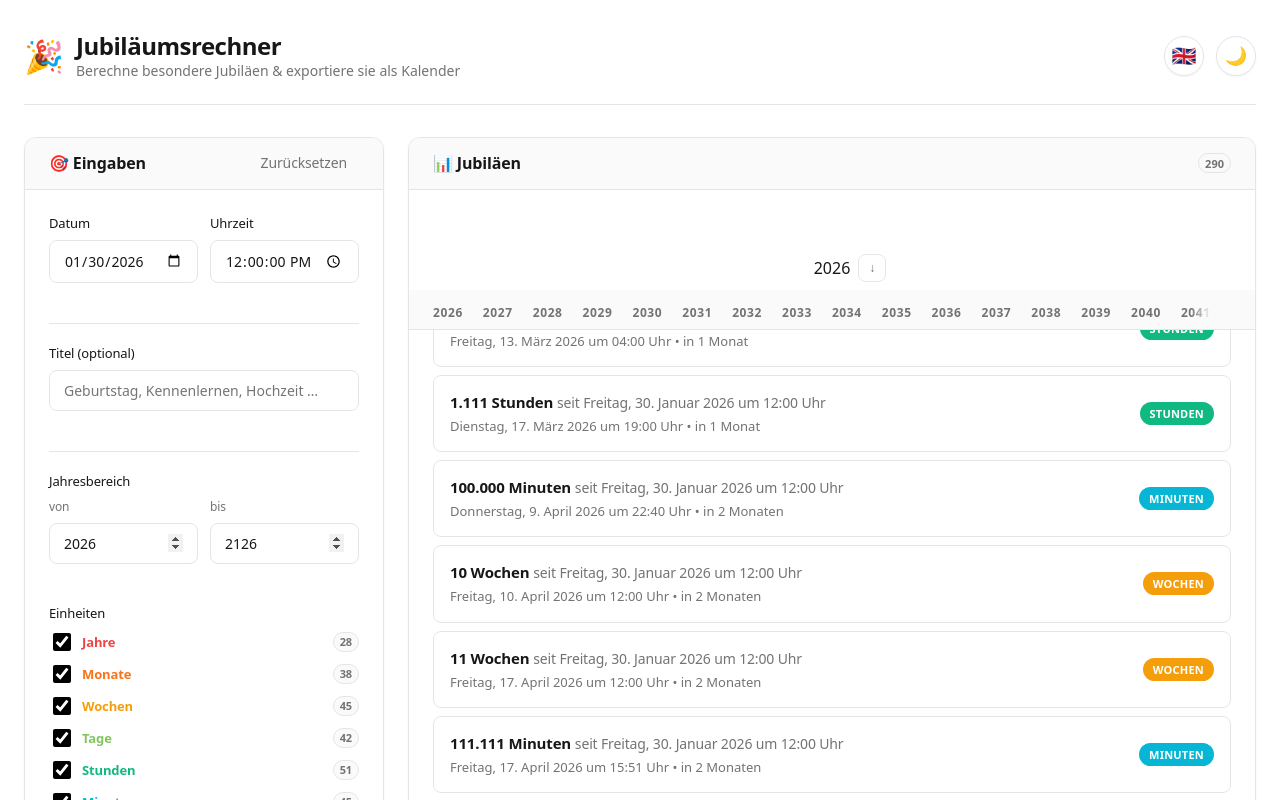
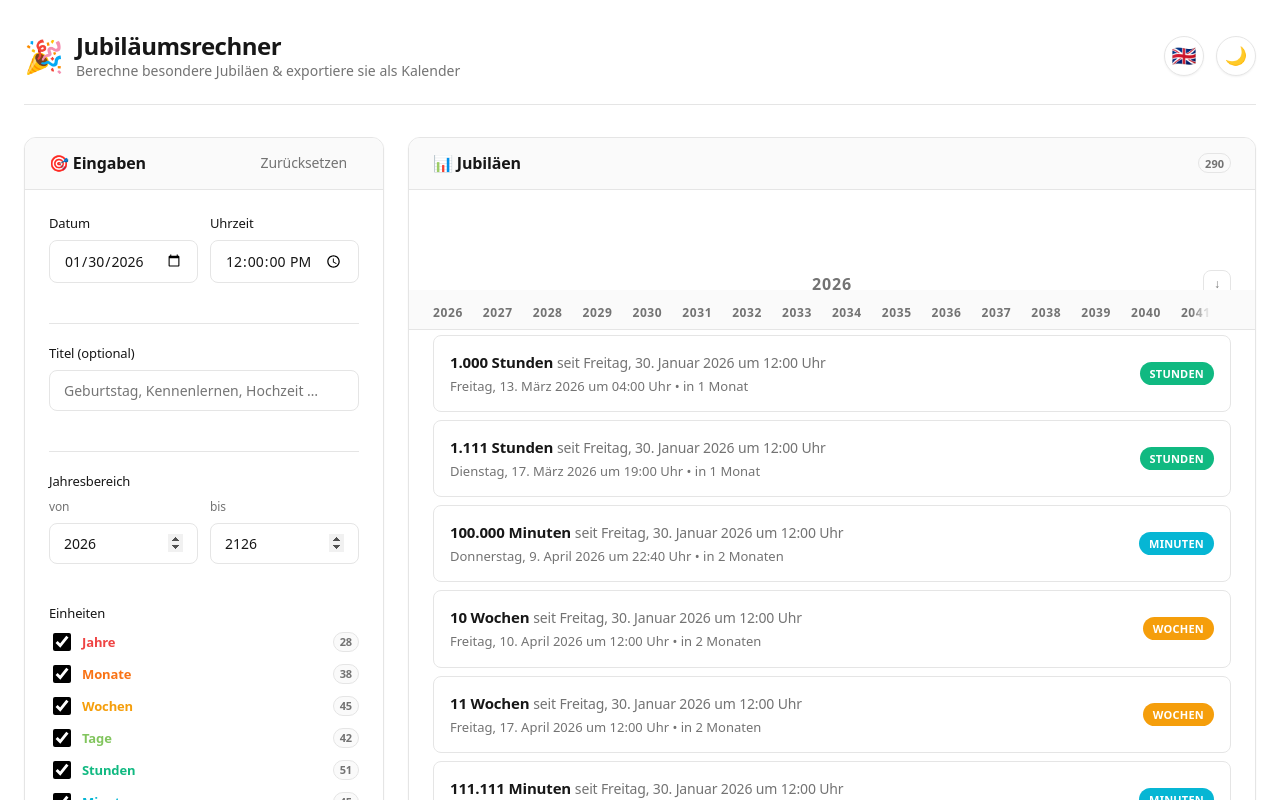
Before and after one commit to christianphilie/anniversary-calculator, a Vue app: page / in a window 1280 px wide. Shown: the top 800 px of the page. Built offline with nearby package versions, Linux system fonts and the light colour scheme.

Commit message:
feat: improve year separator with load more buttons
- Add 'Mehr laden' buttons to first and last year separators
- Replace load more buttons with up/down arrows for other years
- Make load more buttons uppercase
- Improve year navigation UX

```diff
--- a/src/components/YearSeparator.vue
+++ b/src/components/YearSeparator.vue
@@ -1,24 +1,39 @@
 <template>
-  <div class="year-sep" :id="`y-${year}`" :data-year="year" role="separator" :aria-label="`${t('results.year')} ${year}`">
+  <div class="year-sep" :id="`y-${year}`" role="separator" :aria-label="`${t('results.year')} ${year}`">
     <button
-      v-if="hasPreviousYear"
-      class="year-nav-btn year-nav-up"
+      v-if="isFirst && canAddPreviousYears"
+      class="year-nav-btn year-nav-load-more"
+      type="button"
+      @click="$emit('add-previous-years')"
+      :aria-label="t('form.loadMore')"
+    >
+      {{ t('form.loadMore') }}
+    </button>
+    <button
+      v-else-if="hasPreviousYear"
+      class="year-nav-btn"
       type="button"
       @click="$emit('jump-to-year', previousYear)"
       :aria-label="`${t('form.jumpToYear')}: ${previousYear}`"
-      :title="`${previousYear}`"
     >
       ↑
     </button>
     <span v-else class="year-nav-placeholder"></span>
     <span class="y">{{ year }}</span>
     <button
-      v-if="hasNextYear"
-      class="year-nav-btn year-nav-down"
+      v-if="isLast && canAddNextYears"
+      class="year-nav-btn year-nav-load-more"
       type="button"
+      @click="$emit('add-next-years')"
+      :aria-label="t('form.loadMore')"
+    >
+      {{ t('form.loadMore') }}
+    </button>
+    <button
+      v-else-if="hasNextYear"
+      class="year-nav-btn"
       @click="$emit('jump-to-year', nextYear)"
       :aria-label="`${t('form.jumpToYear')}: ${nextYear}`"
-      :title="`${nextYear}`"
     >
       ↓
     </button>
@@ -33,10 +48,14 @@ import { useAppState } from '../composables/useAppState'
 
 const props = defineProps<{
   year: number
+  isFirst?: boolean
+  isLast?: boolean
 }>()
 
 defineEmits<{
   'jump-to-year': [year: number]
+  'add-previous-years': []
+  'add-next-years': []
 }>()
 
 const { t } = useI18n()
@@ -71,14 +90,51 @@ const nextYear = computed(() => {
   if (!hasNextYear.value) return props.year
   return availableYears.value[currentIndex.value + 1]
 })
+
+const startYear = computed(() => {
+  if (!state.value.start) return new Date().getFullYear()
+  return state.value.start.getFullYear()
+})
+
+const canAddPreviousYears = computed(() => {
+  if (!state.value.yearFrom) return false
+  const currentYear = new Date().getFullYear()
+  const dateYear = startYear.value
+  const minPossibleYear = Math.min(dateYear, currentYear)
+  return state.value.yearFrom > minPossibleYear
+})
+
+const canAddNextYears = computed(() => {
+  if (!state.value.yearTo) return false
+  const currentYear = new Date().getFullYear()
+  const maxYearTo = currentYear + 100
+  return state.value.yearTo < maxYearTo
+})
 </script>
 
 <style scoped>
 .year-sep {
-  display: flex !important;
+  display: flex;
   align-items: center;
+  justify-content: space-between;
   gap: 8px;
-  justify-content: center;
+  margin-top: 24px;
+  margin-bottom: 12px;
+  padding: 16px 0;
+  border-bottom: 1px solid var(--border);
+}
+
+.year-sep:first-child {
+  margin-top: 0;
+}
+
+.year-sep .y {
+  flex: 1;
+  text-align: center;
+  font-size: 16px;
+  font-weight: 600;
+  color: var(--muted);
+  letter-spacing: 0.05em;
 }
 
 .year-nav-btn {
@@ -111,7 +167,10 @@ const nextYear = computed(() => {
 
 .year-nav-placeholder {
   min-width: 28px;
-  height: 28px;
   flex-shrink: 0;
 }
+
+.year-nav-load-more {
+  text-transform: uppercase;
+}
 </style>
```
